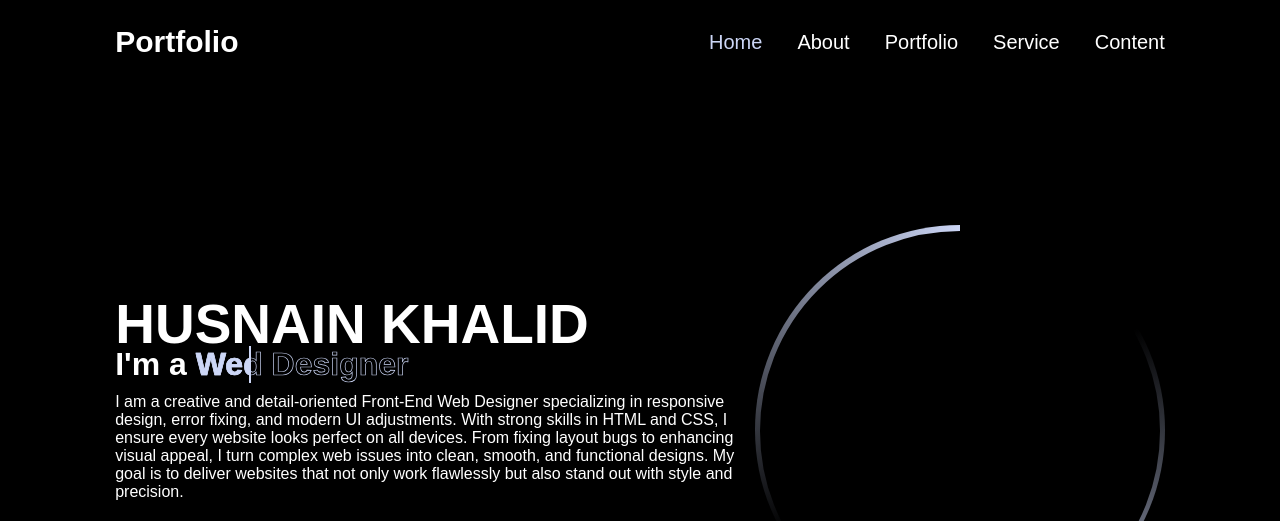
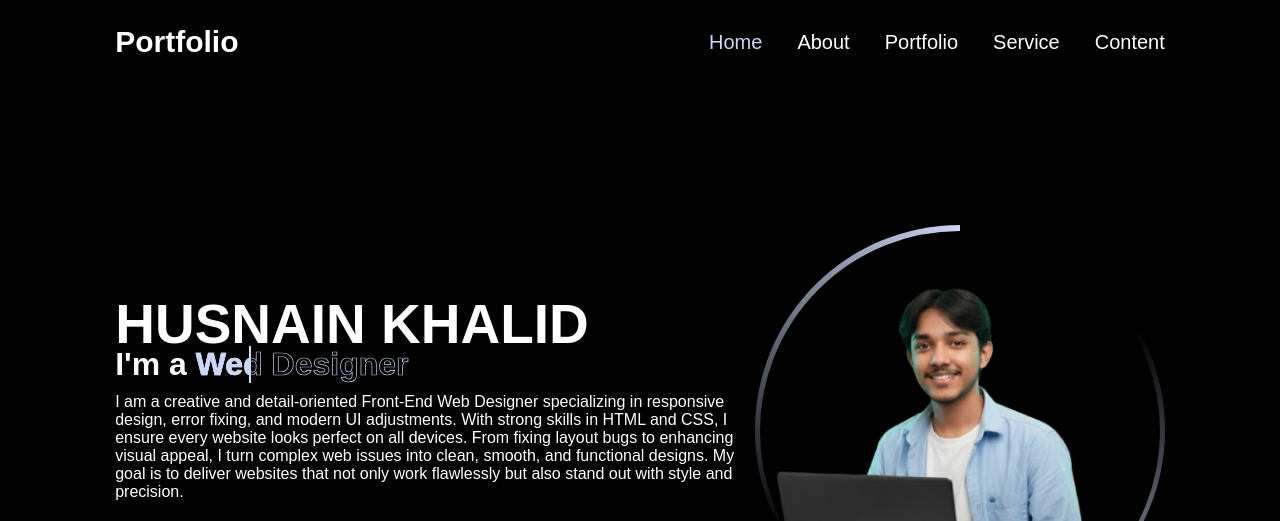
Before and after one commit to husnainkhalid12/My-portfolio-, a plain HTML site: page index.html in a window 1280 px wide. Shown: the top 521 px of the page. Drawn offline with Linux system fonts and the light colour scheme; the site is published under a folder, as on GitHub Pages, so addresses that start at the root find nothing; a web font is replaced by a local one.

Commit message:
Update index.html

```diff
--- a/index.html
+++ b/index.html
@@ -56,7 +56,7 @@ I am a creative and detail-oriented Front-End Web Designer specializing in respo
       <div class="home-img">
         <div class="img-box">
           <div class="img-item">
-            <img src="/photo.png" alt="">
+            <img src="photo.png" alt="my photo">
           </div>
 
         </div>
```
